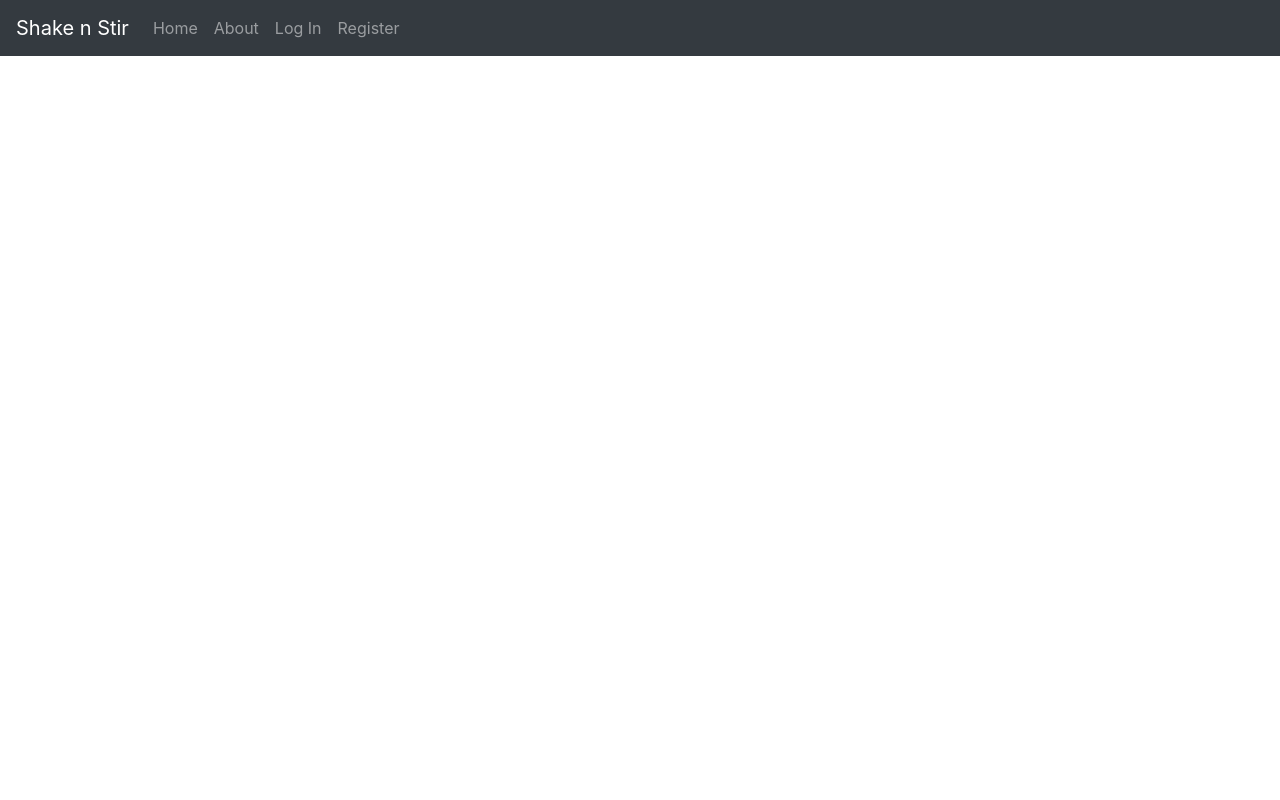
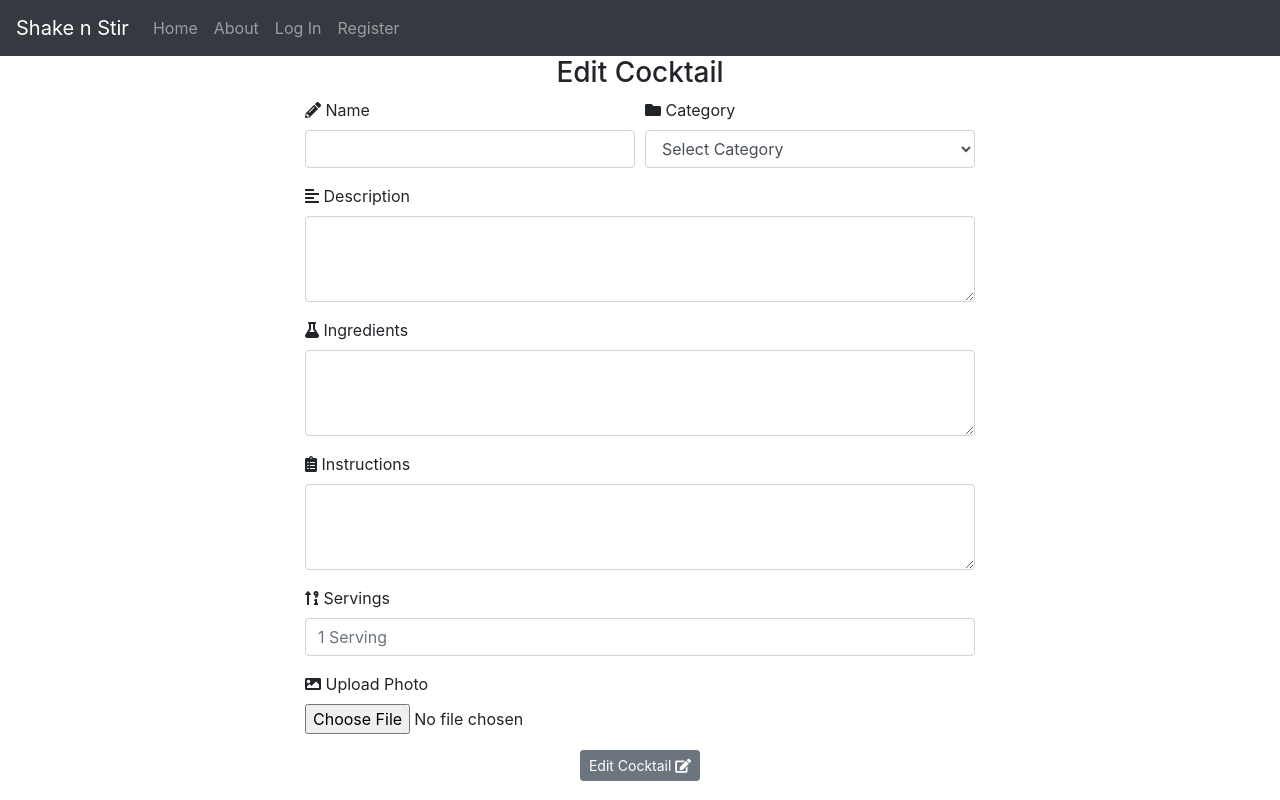
Before and after one commit to Code-Institute-Submissions/shake-n-stir, a Flask app: template templates/edit_cocktail.html in a window 1280 px wide. Run offline with Flask 2, Linux system fonts and the light colour scheme; the template is opened without the code that fills it, so the values that code supplies are empty; some libraries are stand-ins or nearby versions.

Commit message:
Link edit button to correct cocktails via ObjectId

```diff
--- a/app.py
+++ b/app.py
@@ -138,6 +138,15 @@ def add_cocktail():
     categories = mongo.db.categories.find().sort("category_name", 1)
     return render_template("add_cocktail.html", categories=categories)
 
+
+@app.route("/edit_cocktail/<cocktail_id>", methods=["GET", "POST"])
+def edit_cocktail(cocktail_id):
+    cocktail = mongo.db.cocktails.find_one({"_id": ObjectId(cocktail_id)})
+    categories = mongo.db.categories.find().sort("category_name", 1)
+    return render_template(
+        "edit_cocktail.html", cocktail=cocktail, categories=categories)
+
+
 if __name__ == "__main__":
     app.run(host=os.environ.get("IP"),
             port=int(os.environ.get("PORT")),
--- a/templates/add_cocktail.html
+++ b/templates/add_cocktail.html
@@ -4,8 +4,6 @@
 <h3 class="text-center">
     Add Cocktail
 </h3>
-
-
 
 <div class="container">
     <div class="col-sm-12 d-flex">
@@ -60,15 +58,13 @@
                 <input type="number" name="cocktail_serving" class="form-control" id="cocktail_serving"
                     placeholder="1 Serving" minlength="0" maxlength="5" step="1" required>
             </div>
-
+            <!-- Image Upload button -->
             <div class="form-group">
                     <i class="fas fa-image"></i>
                     <label for="cocktail_img">Upload Photo</label>
                     <input type="file" accept="image/*" name="cocktail_img" class="form-control-file"
                         id="cocktail_img" required>
             </div>
-
-
             <!-- Submit Button -->
             <div class="row">
                 <button type="submit" class="btn mx-auto btn-sm btn-secondary">
--- a/templates/cocktails.html
+++ b/templates/cocktails.html
@@ -22,7 +22,9 @@
                     <small><i class="far fa-user"></i> {{ cocktail.created_by }}</small>
                 </p>
             </div>
-            <a href="#" class="btn btn-sm btn-secondary"><i class="fas fa-edit"></i> Edit</a>
+            <a href="{{ url_for('edit_cocktail', cocktail_id=cocktail._id )}}" class="btn btn-sm btn-secondary">
+                <i class="fas fa-edit"></i> Edit
+            </a>
         </div>
     </div>
     {% endfor %}
--- a/templates/edit_cocktail.html
+++ b/templates/edit_cocktail.html
@@ -1,4 +1,78 @@
 {% extends "base.html" %}
 {% block content %}
 
+<h3 class="text-center">
+    Edit Cocktail
+</h3>
+
+<div class="container">
+    <div class="col-sm-12 d-flex">
+        <form class="col-sm-12 col-md-8 offset-md-2 needs-validation" method="POST"
+            action="{{ url_for('edit_cocktail', cocktail_id=cocktail._id) }}" enctype="multipart/form-data">
+            <!-- Cocktail Image heading -->
+            <div class="form-row justify-content-center">
+                <!-- Cocktail Name -->
+                <div class="form-group col-md-6">
+                    <i class="fas fa-pencil-alt"></i>
+                    <label for="cocktail_name">Name</label>
+                    <input type="name" name="cocktail_name" class="form-control" minlength="5" maxlength="50"
+                        id="cocktail_name" required>
+                </div>
+                <!-- Cocktail Category -->
+                <div class="form-group col-md-6">
+                    <i class="fas fa-folder"></i>
+                    <label for="category_name">Category</label>
+                    <select name="category_name" id="category_name" class="form-control" required>
+                        <option value="" disabled selected>Select Category</option>
+                        {% for category in categories %}
+                            <option value="{{ category.category_name }}">{{ category.category_name }}</option>
+                        {% endfor %}
+                    </select>
+                </div>
+            </div>
+            <!-- Cocktail Description-->
+            <div class="form-group">
+                <i class="fas fa-align-left"></i>
+                <label for="cocktail_description">Description</label>
+                <textarea class="form-control" id="cocktail_description" name="cocktail_description" rows="3"
+                    minlength="0" maxlength="250" required></textarea>
+            </div>
+            <!-- Cocktail Ingredients -->
+            <div class="form-group">
+                <i class="fas fa-flask"></i>
+                <label for="cocktail_ingredients">Ingredients</label>
+                <textarea class="form-control" id="cocktail_ingredients" name="cocktail_ingredients" rows="3"
+                    minlength="10" maxlength="500" required></textarea>
+            </div>
+            <!-- Cocktail Instructions -->
+            <div class="form-group">
+                <i class="fas fa-clipboard-list"></i>
+                <label for="cocktail_instructions">Instructions</label>
+                <textarea class="form-control" id="cocktail_instructions" name="cocktail_instructions" rows="3"
+                    minlength="10" maxlength="500" required></textarea>
+            </div>
+            <!-- Cocktail Servings -->
+            <div class="form-group">
+                <i class="fas fa-sort-numeric-up-alt"></i>
+                <label for="cocktail_serving">Servings</label>
+                <input type="number" name="cocktail_serving" class="form-control" id="cocktail_serving"
+                    placeholder="1 Serving" minlength="0" maxlength="5" step="1" required>
+            </div>
+            <!-- Image Upload button -->
+            <div class="form-group">
+                    <i class="fas fa-image"></i>
+                    <label for="cocktail_img">Upload Photo</label>
+                    <input type="file" accept="image/*" name="cocktail_img" class="form-control-file"
+                        id="cocktail_img" required>
+            </div>
+            <!-- Submit Button -->
+            <div class="row">
+                <button type="submit" class="btn mx-auto btn-sm btn-secondary">
+                    Edit Cocktail <i class="fas fa-edit"></i>
+                </button>
+            </div>
+        </form>
+    </div>
+</div>
+
 {% endblock %}
```
